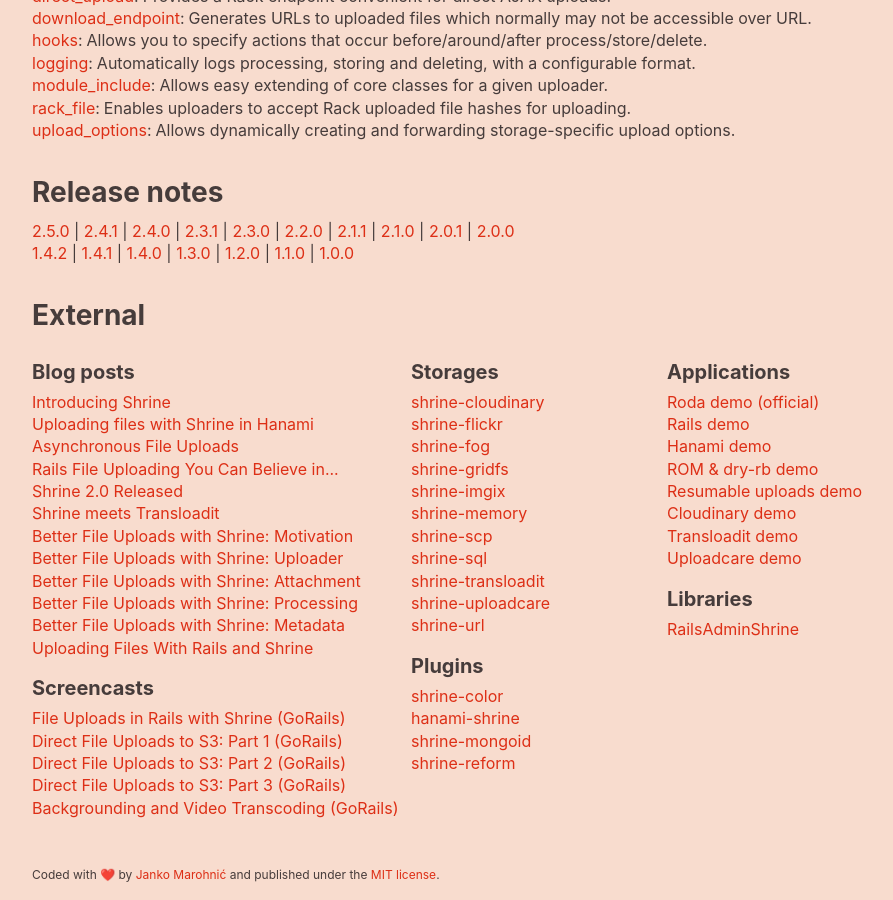
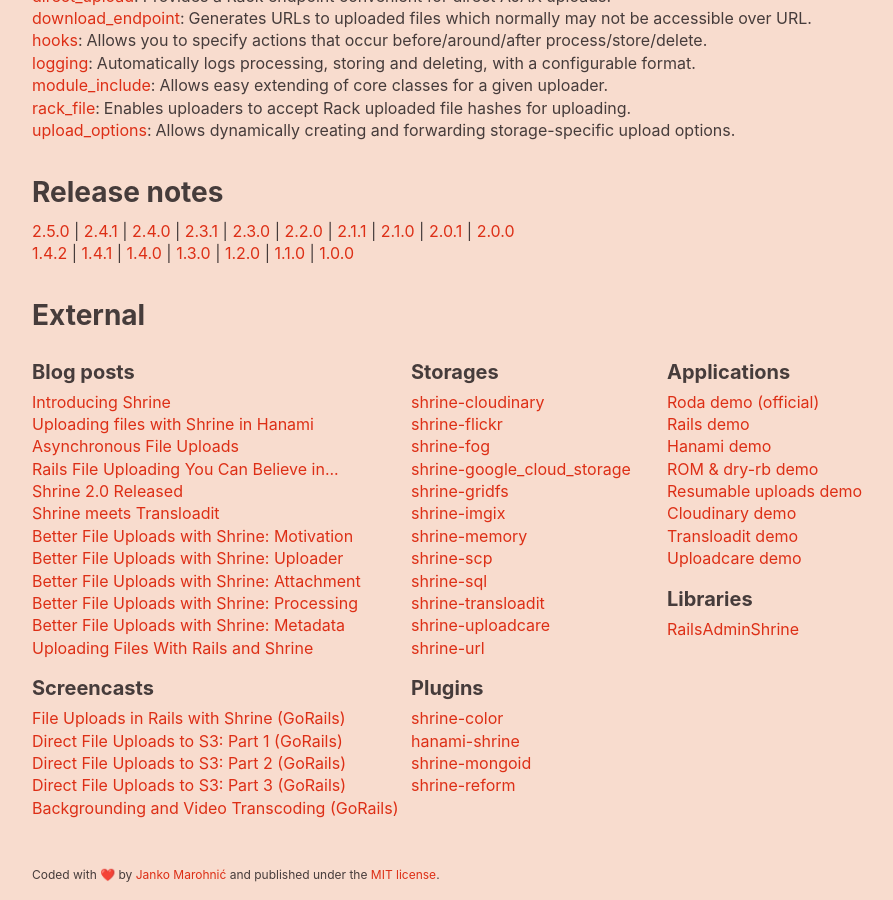
Before and after one commit to avinashcodeer/Romenics, a Jekyll site: the page built from www/index.html, in a window 1280 px wide and 900 px high, scrolled down 1548 px. Shown: the whole window, without its empty margins (106-999 px from the left). Built offline with Jekyll 4.4.1, drawn with Linux system fonts in a browser that asks for light colours; emoji names are drawn with the system emoji font.

Commit message:
Link shrine-google_cloud_storage gem

```diff
--- a/www/_data/external.yml
+++ b/www/_data/external.yml
@@ -69,6 +69,9 @@
       -
         name: shrine-fog
         url: https://github.com/janko-m/shrine-fog
+      -
+        name: shrine-google_cloud_storage
+        url: https://github.com/renchap/shrine-google_cloud_storage
       -
         name: shrine-gridfs
         url: https://github.com/janko-m/shrine-gridfs
```
